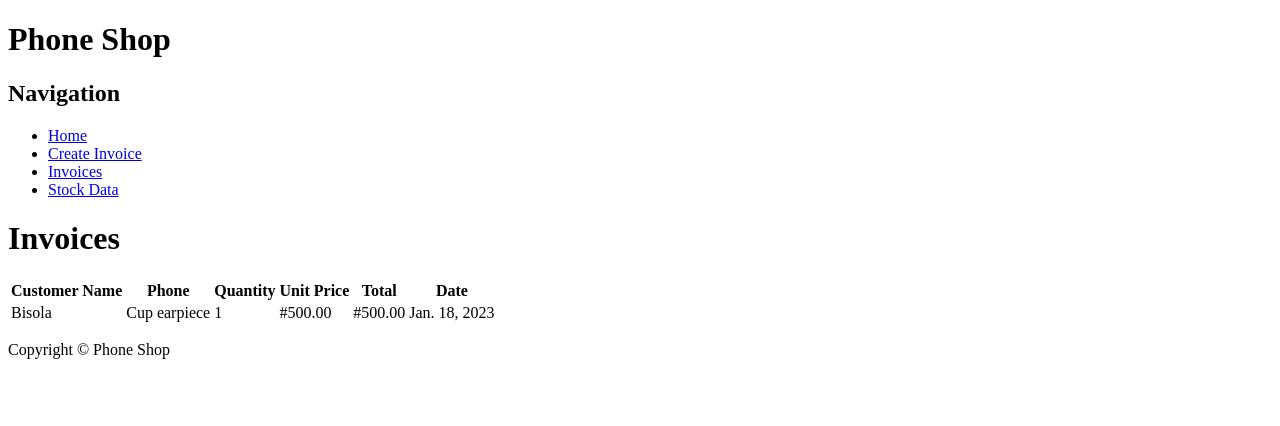
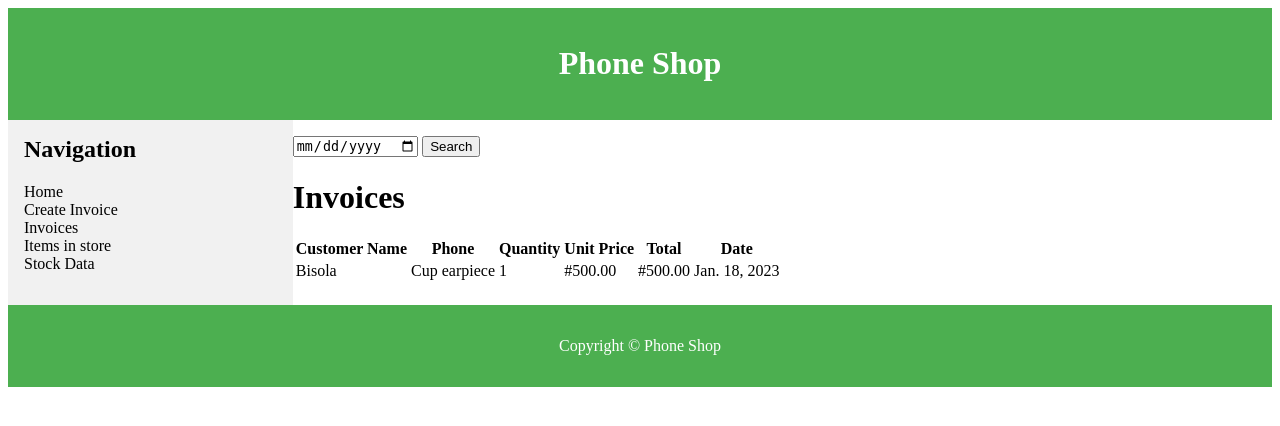
Before and after one commit to Babs-tunde/Smart-Shop, a Django app: page /invoice_list in a window 1280 px wide. Shown: the top 426 px of the page. Run offline with Django 3.2, Linux system fonts and the light colour scheme; data comes from the database, SQL or seed files in the repository; both versions use the stored data as it was after the commit.

Commit message:
Filter and styling
created filter in the invoice list

```diff
--- a/Smartshop/phonestore/templates/base.html
+++ b/Smartshop/phonestore/templates/base.html
@@ -3,59 +3,9 @@
 <html>
 <head>
   <title>Phone Shop</title>
-  <!-- <link rel="stylesheet" type="text/css" href="{% static 'css/base.css' %}"> -->
+  <link rel="stylesheet" type="text/css" href="{% static 'css/base.css' %}">
 </head>
-<script>
-  .body {
-    margin: 5;
-    font-family: Arial, sans-serif;
-  }
 
-  /* Header styling */
-  .header {
-    background-color: #4CAF50;
-    color: white;
-    text-align: center;
-    padding: 1em;
-  }
-
-  /* Sidebar styling */
-  .sidebar {
-    float: left;
-    width: 20%;
-    background-color: #f1f1f1;
-    padding: 1em;
-  }
-
-  .sidebar h2 {
-    margin-top: 0;
-  }
-
-  .sidebar ul {
-    list-style-type: none;
-    padding: 0;
-  }
-
-  .sidebar a {
-    text-decoration: none;
-    color: black;
-  }
-
-  /* Main content styling */
-  .main-content {
-    margin-left: 20%; /* Same as sidebar width */
-    padding: 1em;
-  }
-
-  /* Footer styling */
-  .footer {
-    clear: both;
-    background-color: #4CAF50;
-    color: white;
-    text-align: center;
-    padding: 1em;
-  }
-</script>
 <body>
   <div class="header">
     <h1>Phone Shop</h1>
@@ -66,6 +16,7 @@
       <li><a href="{% url 'home' %}">Home</a></li>
       <li><a href="{% url 'create_invoice' %}">Create Invoice</a></li>
       <li><a href="{% url 'invoice_list' %}">Invoices</a></li>
+      <li><a href="{% url 'phone_list' %}">Items in store</a></li>
       <li><a href="{% url 'stock_data' %}">Stock Data</a></li>
     </ul>
   </div>
@@ -73,7 +24,7 @@
     {% block content %}{% endblock %}
   </div>
   <div class="footer">
-    <p>Copyright © Phone Shop</p>
+    <p>Copyright © Phone Shop </p>
   </div>
 </body>
 </html>
--- a/Smartshop/phonestore/templates/invoice_list.html
+++ b/Smartshop/phonestore/templates/invoice_list.html
@@ -4,6 +4,14 @@
 
 
 <div>
+  <div>
+    <form method="POST">
+        {% csrf_token %}
+        <input type="date" name="date" placeholder="Search by date " >
+
+        <input type="submit" value="Search">
+    </form>
+</div>
     <h1>Invoices</h1>
     <table>
       <tr>
--- a/Smartshop/phonestore/templates/phone_list.html
+++ b/Smartshop/phonestore/templates/phone_list.html
@@ -5,7 +5,7 @@
 {% for phone in phones %}
     <h2>{{ phone.name }}</h2>
     <p>{{ phone.description }}</p>
-    <p>Price: ${{ phone.price }}</p>
+    <p>Price: #{{ phone.price }}</p>
     <p>Stock: {{ phone.stock }}</p>
 {% endfor %}
 
--- a/Smartshop/phonestore/views.py
+++ b/Smartshop/phonestore/views.py
@@ -12,17 +12,36 @@ def phone_list(request):
     phones = Phone.objects.all()
     return render(request, 'phone_list.html', {'phones': phones})
 
+def create_invoice(request):
+    if request.method == 'POST':
+        phone = Phone.objects.get(id=request.POST['phone'])
+        phone.stock -= int(request.POST['quantity'])
+        phone.save()
+
+        invoice = Invoice(customer_name=request.POST['customer_name'],
+                          customer_address=request.POST['customer_address'],
+                          date=request.POST['date'],
+                          phone=phone,
+                          quantity=request.POST['quantity'])
+        invoice.save()
+        return redirect('invoice_list')
+    else:
+        phones = Phone.objects.all()
+        return render(request, 'create_invoice.html', {'phones': phones})
+
+
 # def create_invoice(request):
 #     if request.method == 'POST':
-#         phone = Phone.objects.get(id=request.POST['phone'])
-#         phone.stock -= int(request.POST['quantity'])
-#         phone.save()
-
-#         invoice = Invoice(customer_name=request.POST['customer_name'],
-#                           customer_address=request.POST['customer_address'],
-#                           date=request.POST['date'],
-#                           phone=phone,
-#                           quantity=request.POST['quantity'])
+#         customer_name = request.POST['customer_name']
+#         customer_address = request.POST['customer_address']
+#         date = request.POST['date']
+#         total_amount = 0
+#         for i in range(len(request.POST.getlist('phone'))):
+#             phone = Phone.objects.get(pk=request.POST.getlist('phone')[i])
+#             quantity = request.POST.getlist('quantity')[i]
+#             total_amount += phone.price * int(quantity)
+#             invoice = Invoice.objects.create(customer_name=customer_name, customer_address=customer_address, date=date, phone=phone, quantity=quantity)
+#         invoice.total_amount = total_amount
 #         invoice.save()
 #         return redirect('invoice_list')
 #     else:
@@ -30,30 +49,16 @@ def phone_list(request):
 #         return render(request, 'create_invoice.html', {'phones': phones})
 
 
-def create_invoice(request):
-    if request.method == 'POST':
-        customer_name = request.POST['customer_name']
-        customer_address = request.POST['customer_address']
-        date = request.POST['date']
-        total_amount = 0
-        for i in range(len(request.POST.getlist('phone'))):
-            phone = Phone.objects.get(pk=request.POST.getlist('phone')[i])
-            quantity = request.POST.getlist('quantity')[i]
-            total_amount += phone.price * int(quantity)
-            invoice = Invoice.objects.create(customer_name=customer_name, customer_address=customer_address, date=date, phone=phone, quantity=quantity)
-        invoice.total_amount = total_amount
-        invoice.save()
-        return redirect('invoice_list')
-    else:
-        phones = Phone.objects.all()
-        return render(request, 'create_invoice.html', {'phones': phones})
-
 # def invoice_list(request):
 #     invoices = Invoice.objects.all()
 #     return render(request, 'invoice_list.html', {'invoices': invoices})
 
 def invoice_list(request):
-    invoices = Invoice.objects.all()
+    if request.method == 'POST':
+        date = request.POST["date"]
+        invoices = Invoice.objects.filter(date=date)
+    else:
+        invoices = Invoice.objects.all()
     for invoice in invoices:
         invoice.price = invoice.quantity * invoice.phone.price
     return render(request, 'invoice_list.html', {'invoices': invoices})
```
Also changed, not shown: Smartshop/phonestore/templates/create_invoice.html (+8 -8 lines), Smartshop/db.sqlite3.
